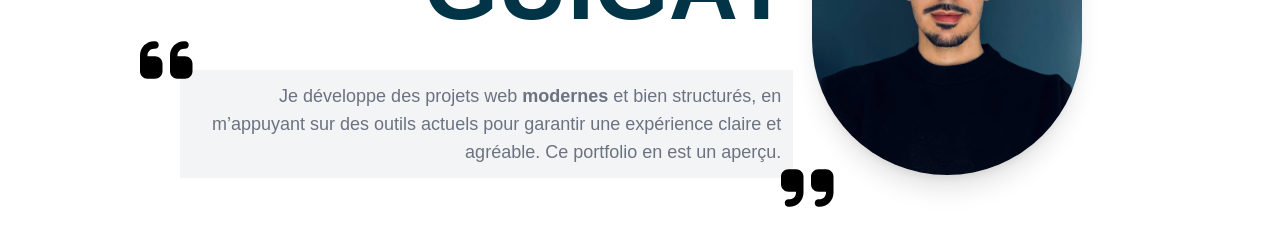
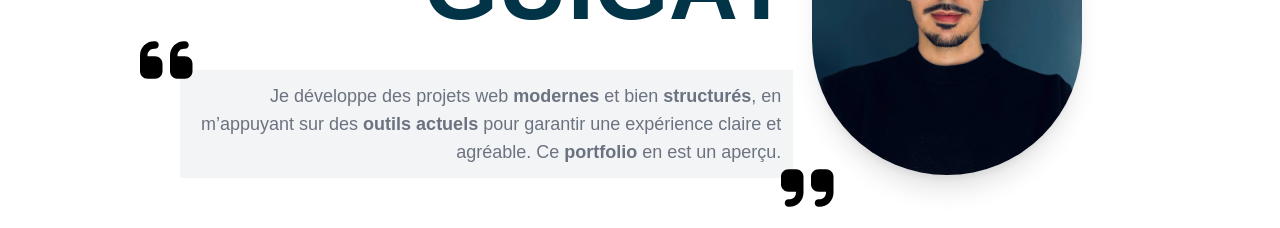
Before and after one commit to Nicode611/portfolio-next, a Next.js app: page / in a window 1280 px wide. Shown: the part 344-572 px from the top of the page. Built offline with nearby package versions, Linux system fonts and the light colour scheme.

Commit message:
feat: Améliorer la description des projets dans le composant Hero avec des éléments en gras

```diff
--- a/src/components/Hero.js
+++ b/src/components/Hero.js
@@ -65,8 +65,8 @@ export default function Hero() {
               }`}>
                 <p className='text-center md:text-right text-gray-500 p-3 max-w-[500px] lg:max-w-[650px] lg:text-lg'>
                   {lang === 'fr'
-                    ? <>Je développe des projets web <strong>modernes</strong> et bien structurés, en m’appuyant sur des outils actuels pour garantir une expérience claire et agréable. Ce portfolio en est un aperçu.</>
-                    : <>I develop modern, well-structured web projects using up-to-date tools to ensure a clear and pleasant user experience. This portfolio offers a glimpse of my work.</>
+                    ? <>Je développe des projets web <strong>modernes</strong> et bien <strong>structurés</strong>, en m’appuyant sur des <strong>outils actuels</strong> pour garantir une expérience claire et agréable. Ce <strong>portfolio</strong> en est un aperçu.</>
+                    : <>I develop <strong>modern</strong>, <strong>well-structured</strong> web projects using <strong>up-to-date tools</strong> to ensure a clear and pleasant user experience. This <strong>portfolio</strong> offers a glimpse of my work.</>
                   }
                 </p>
                 <FontAwesomeIcon className={`absolute -top-10 -left-10 transition-all duration-700 ease-out transform ${
```
